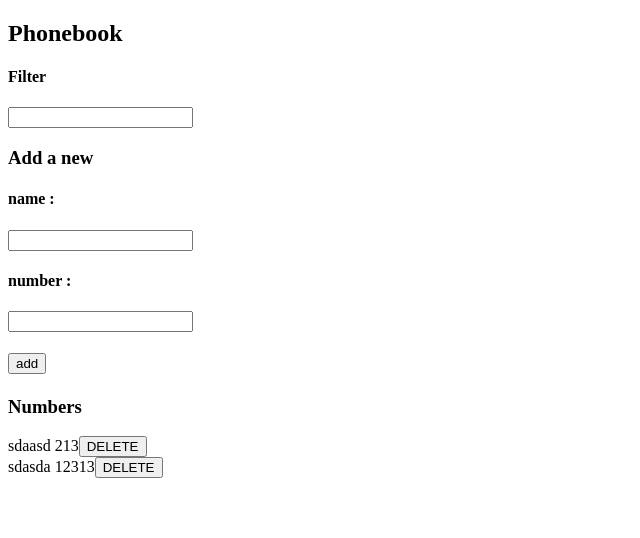
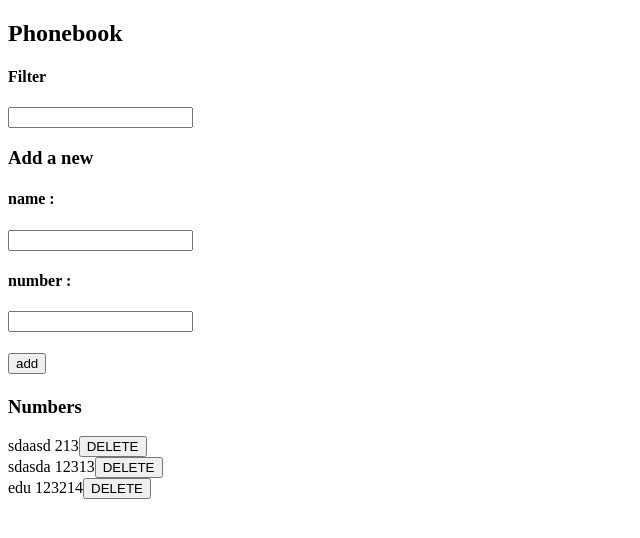
Before and after one commit to EduHz/Hernandez---OFS, a React (Create React App) app in the folder part2/phoneBook/: page / in a window 1280 px wide. Shown: the top 538 px of the page, without its empty margins (0-640 px from the left). Built offline with nearby package versions, Linux system fonts and the light colour scheme; data requests are answered from the project's data file.

Commit message:
settimeout

```diff
--- a/part2/phoneBook/db.json
+++ b/part2/phoneBook/db.json
@@ -9,6 +9,11 @@
       "name": "sdasda",
       "number": "12313",
       "id": 4
+    },
+    {
+      "name": "edu",
+      "number": "123214",
+      "id": 5
     }
   ]
 }
--- a/part2/phoneBook/src/App.jsx
+++ b/part2/phoneBook/src/App.jsx
@@ -49,7 +49,7 @@ function App() {
             setNewNumber("");
             setTimeout(() => {
               setMensaje("");
-            }, 3500);
+            }, 3000);
           })
           .catch((error) => {
             setMensaje(
@@ -57,7 +57,7 @@ function App() {
             );
             setTimeout(() => {
               setMensaje("");
-            }, 3500);
+            }, 3000);
           });
       }
     } else {
@@ -68,7 +68,7 @@ function App() {
         setNewNumber("");
         setTimeout(() => {
           setMensaje("");
-        }, 3500);
+        }, 3000);
       });
     }
   };
```
